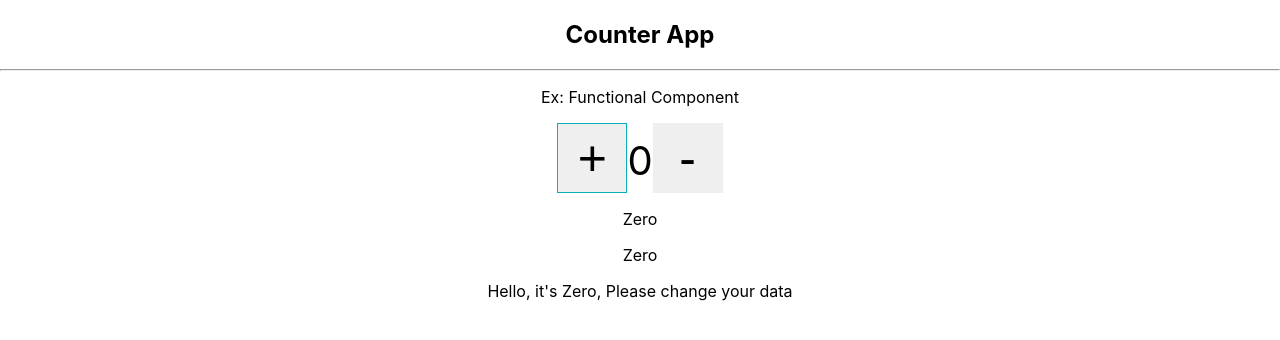
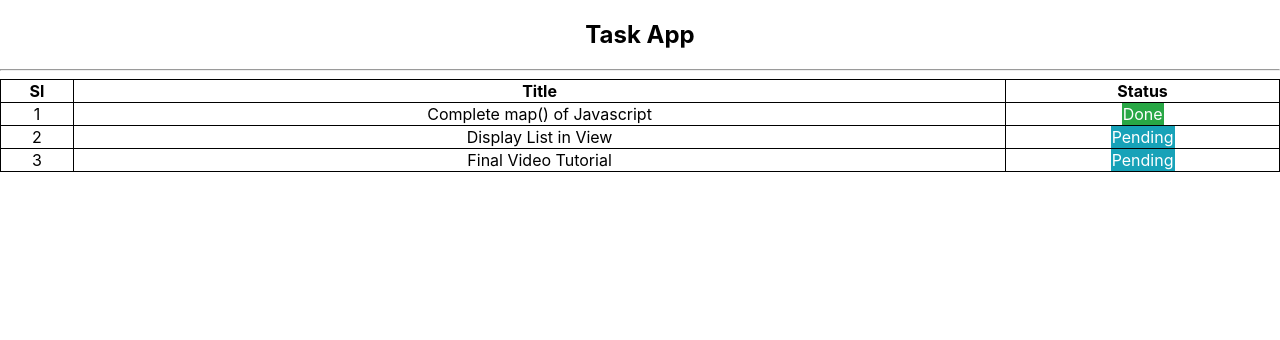
Before and after one commit to ManiruzzamanAkash/ReactBasic2Pro, a React (Create React App) app: page / in a window 1280 px wide. Shown: the top 340 px of the page. Built offline with nearby package versions, Linux system fonts and the light colour scheme.

Commit message:
Day 13 - TaskList with Map() - Array Processing React

```diff
--- a/src/App.js
+++ b/src/App.js
@@ -2,18 +2,15 @@
 import React from "react";
 import CounterClass from "./components/CounterClass";
 import CounterFunctional from "./components/CounterFunctional";
+import TaskList from "./components/TaskList";
 
 const App = () => {
 
   return (
     <>
-      <h2>Counter App</h2>
+      <h2>Task App</h2>
       <hr/>
-      <p>Ex: Functional Component</p>
-      <CounterFunctional />
-
-      {/* <p>Ex: Class Component</p>
-      <CounterClass /> */}
+      <TaskList />
     </>
   )
 }
--- /dev/null
+++ b/src/components/TaskList.jsx
@@ -0,0 +1,98 @@
+import React, { useEffect } from 'react';
+
+const TaskList = () => {
+    // const tasks = [
+    //     'First Task',
+    //     'Second Task',
+    //     'Third Task',
+    // ]
+
+    const tasks = [
+        {
+            id: 1,
+            title: 'Complete map() of Javascript',
+            status: 'done'
+        },
+        {
+            id: 2,
+            title: 'Display List in View',
+            status: 'pending'
+        },
+        {
+            id: 3,
+            title: 'Final Video Tutorial',
+            status: 'pending'
+        }
+    ]
+
+    useEffect(() => {
+        for (let index = 0; index < tasks.length; index++) {
+            const task = tasks[index];
+            console.log('for  --> ' + task);
+        }
+
+        tasks.forEach(task => {
+            console.log('foreach  --> ' + task);
+        });
+
+        tasks.map((task, index) => {
+            console.log('map  --> ' + task);
+        });
+    }, []);
+
+    return (
+        <div>
+            {
+                tasks.length > 0 &&
+                <table>
+                    <thead>
+                        <tr>
+                            <th>Sl</th>
+                            <th>Title</th>
+                            <th>Status</th>
+                        </tr>
+                    </thead>
+                    <tbody>
+                        {
+                            tasks.map((task, index) => (
+                                <tr key={index}>
+                                    <td>{index + 1}</td>
+                                    <td>{task.title}</td>
+                                    <td>
+                                        {
+                                            task.status === "pending" &&
+                                            <span className="badge-info">Pending</span>
+                                        }
+                                        {
+                                            task.status === "done" &&
+                                            <span className="badge-success">Done</span>
+                                        }
+                                    </td>
+                                </tr>
+                            ))
+                        }
+                    </tbody>
+                </table>
+            }
+
+            {
+                tasks.length === 0 &&
+                <div>
+                    Sorry ! No Task Found !!
+                </div>
+            }
+
+            {/* <ul>
+                {
+                   tasks.map((task, index) => (
+                    <li key={task.id}>
+                        {task.title} - <strong>{task.status}</strong>
+                    </li>
+                   ))
+                }
+            </ul> */}
+        </div>
+    );
+}
+
+export default TaskList;
--- a/src/index.css
+++ b/src/index.css
@@ -31,3 +31,26 @@ code {
     height: 70px;
     cursor: text;
 }
+
+table {
+    width: 100%;
+    border-collapse: collapse;
+}
+
+table,
+th,
+td {
+    border: 1px solid black;
+}
+
+.badge-info {
+    padding: 1px;
+    color: #fff;
+    background-color: #17a2b8;
+}
+
+.badge-success {
+    padding: 1px;
+    color: #fff;
+    background-color: #28a745;
+}
```
